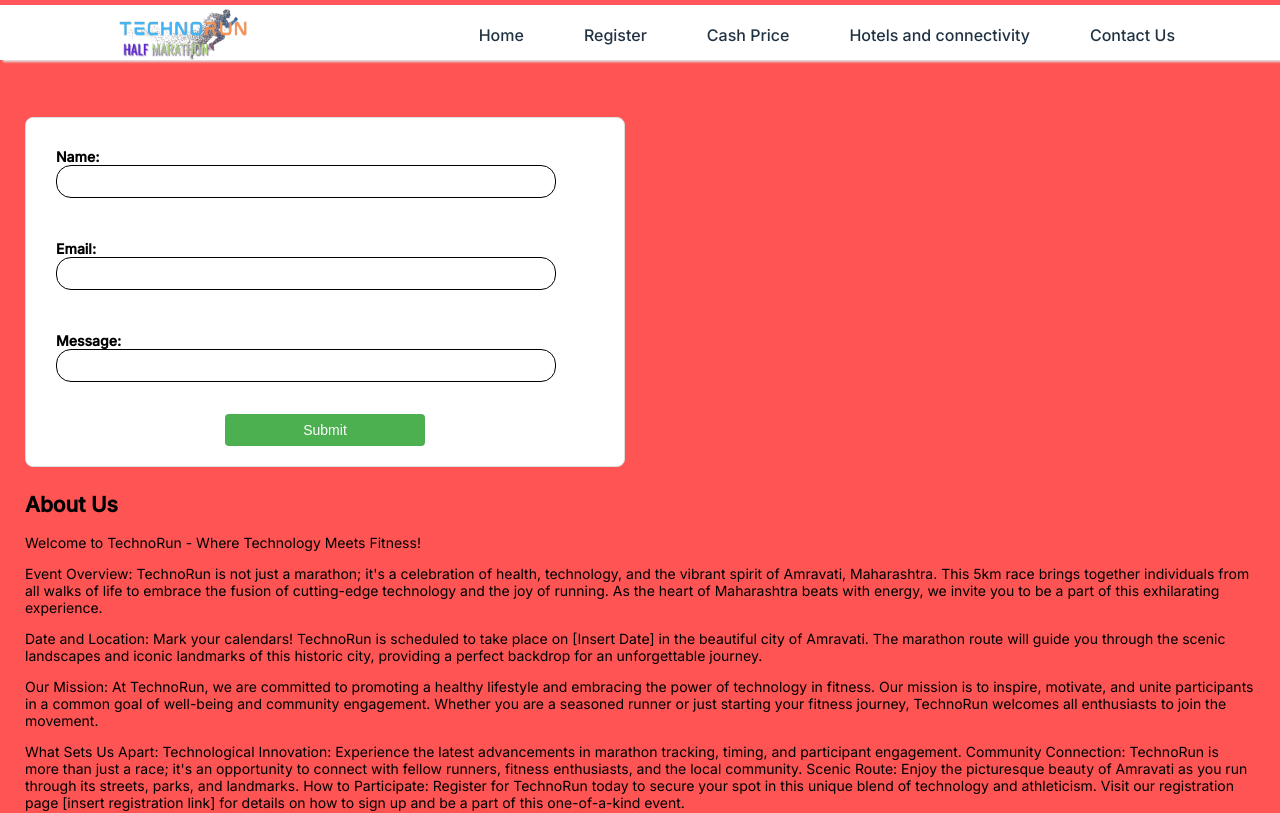
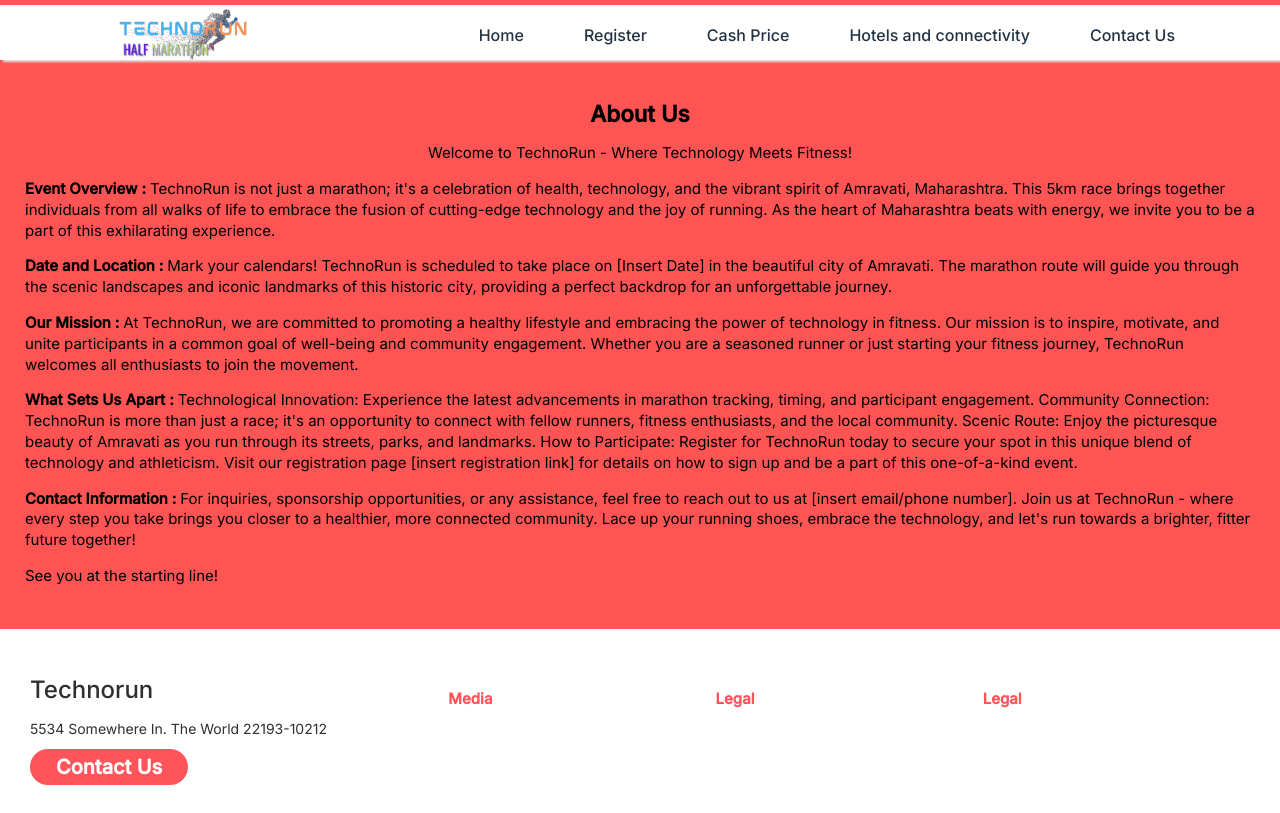
Before and after one commit to JanhaviAlekar/technorun, a React (Create React App) app: page /ContactUs in a window 1280 px wide. Shown: the top 813 px of the page. Built offline with nearby package versions, Linux system fonts and the light colour scheme.

Commit message:
ABOUT Us Css and links

```diff
--- a/src/App.css
+++ b/src/App.css
@@ -45,8 +45,7 @@ animation: gradbar 15s ease infinite;
 }
 
 .footer__logo {
-  font-weight: 400;
-  text-transform: lowercase;
+  font-weight: 500;
   font-size: 1.5rem;
 }
 
@@ -430,7 +429,6 @@ animation: gradbar 15s ease infinite;
   color:#fff !important;
  }
  .register-s{
-  padding-inline: 100px;
   padding-bottom: 35px;
   border-bottom: 2px solid #ff5454;
  }
@@ -460,18 +458,18 @@ animation: gradbar 15s ease infinite;
   border-radius: 35px;
   background :linear-gradient(-45deg, #EE7752,#EE7754, #ff545a, #ff545a);
  }
- .register-now-btn p{
-   color: #fff;
-   font-weight: bolder;
-   font-size:large
+ .reg-link{
+  cursor:pointer;
+  color: #fff  !important;
+  font-weight: bold !important;
+  font-size: 20px !important;
+  text-decoration: none !important;
  }
+
  @media (max-width:786px) {
   .register-section{
     flex-direction: column;
   }
-  .register-s{
-    margin-inline: 60px;
-   }
   .register-s h1,h3{
     padding-left: 20px;
    }
@@ -543,7 +541,14 @@ animation: gradbar 15s ease infinite;
   background-color: #45a049;
 }
 .about-us-section{
-  margin: 25px;
+  font-size: 15px;;
+  line-height: 1.3rem;
+  background-color: #ff5454;
+ padding: 25px;
+  text-align: left;
+}
+.about-us-s{
+ text-align: center;
 }
 
 /* Responsive Styles for Contact Form */
@@ -554,8 +559,10 @@ animation: gradbar 15s ease infinite;
   }
 }
  .ALL-Pages-height{
-  padding-top:100px ;
-  padding-inline: 20px;
+  padding-top:60px ;
   min-height: 70vh;
   text-align: center;
  }
+.bold-text{
+  font-weight: bold;
+}
--- a/src/App.jsx
+++ b/src/App.jsx
@@ -8,6 +8,7 @@ import ContactUs from './pages/ContactUs';
 import RegisterForm from './components/RegisterForm/RegisterForm'
 import HotelsAndConnectivity from './pages/HotelsAndConnectivity'
 import CashPrice from './pages/CashPrice'
+import PageNotFound from './pages/PageNotFound'
 
 function App() {
   return (
@@ -19,6 +20,7 @@ function App() {
       <Route path="/ContactUs" element={<ContactUs/>} />
       <Route path="/HotelsAndConnectivity" element={<HotelsAndConnectivity/>}/>
       <Route path="/cash-price" element={<CashPrice/>}/>
+      <Route path="*" element={<PageNotFound/>} />
     </Routes>
     <Footer/>
     </BrowserRouter>
--- a/src/components/Footer.jsx
+++ b/src/components/Footer.jsx
@@ -7,13 +7,9 @@ const Footer = () => {
 
         <div className="footer__addr">
           <h1 className="footer__logo">Technorun</h1>
-
-          <NavLink to="/ContactUs">Contact Us</NavLink>
-
           <address>
             5534 Somewhere In. The World 22193-10212<br/>
-
-            <a className="footer__btn" href="mailto:example@gmail.com">Email Us</a>
+            <NavLink to="/ContactUs" className="footer__btn reg-link" >Contact Us</NavLink>
           </address>
         </div>
 
@@ -66,10 +62,6 @@ const Footer = () => {
 
         <div className="legal">
           <p>&copy; 2023 Technorun. All rights reserved.</p>
-
-          <div className="legal__links">
-            <span>Made with <span className="heart">♥</span> remotely from Anywhere</span>
-          </div>
         </div>
       </footer>
         </>
--- a/src/components/Hero/Hero.jsx
+++ b/src/components/Hero/Hero.jsx
@@ -2,6 +2,7 @@ import React, { useState, useEffect } from "react";
 import styles from "./hero.module.css";
 import img1 from '../../assets/homepage.png';
 import img2 from '../../assets/mobile-image.png'; // Import your mobile image
+import { NavLink } from 'react-router-dom';
 
 const Hero = () => {
   const [isMobile, setIsMobile] = useState(false);
@@ -31,7 +32,7 @@ const Hero = () => {
           Embrace the Tech, Ignite Your Stride: Join Us at TechnoRun
           Where Every Step is a Celebration of Fitness and Innovation in the Heart of Amravati!
         </p>
-        <a >Contact Us</a>
+        <NavLink to="/register">Register Now</NavLink>
       </div>
     </>
   );
--- a/src/components/Hero/hero.module.css
+++ b/src/components/Hero/hero.module.css
@@ -37,7 +37,20 @@
    font-size: 18px;
    line-height: 22px;
  }
-
+ .hero-btn{
+  width: 180px;
+  height: 50px;
+  border: 0px;
+  border-radius: 35px;
+  background :linear-gradient(-45deg, #EE7752,#EE7754, #ff545a, #ff545a);
+  text-decoration: none;
+  color: #fff;
+  padding: 0px 15px;
+  display: inline-block;
+  margin-top: 15px;
+  font-weight:600;
+  text-transform: uppercase;
+ }
  .banner-text a {
    background: linear-gradient(-45deg, #EE7752,#EE7754, #ff545a, #ff545a);
 
--- a/src/pages/ContactUs.jsx
+++ b/src/pages/ContactUs.jsx
@@ -1,54 +1,35 @@
 import React from "react";
 const ContactUs = () => {
    return (
-      <div className="contact-us-container">
-         <h1>Contact Us</h1>
+      <div className="ALL-Pages-height">
 
-         {/* Contact Form */}
-         <form className="contact-form">
-
-            <label>
-               Name:
-               <input type="text" name="name" />
-            </label>
-            <br />
-            <label>
-               Email:
-               <input type="email" name="email" />
-            </label>
-            <br />
-            <label>
-               Message:
-               <input type="email" name="email" />
-            </label>
-            <br />
-            <button type="submit">Submit</button>
-         </form>
-
-
-         {/* About Us Section */}
          <div className="about-us-section">
+         <div className="about-us-s">
             <h2>About Us</h2>
             <p>
                Welcome to TechnoRun - Where Technology Meets Fitness!
             </p>
+            </div>
+
             <p>
-               Event Overview:
+               <span className="bold-text"> Event Overview  :  </span>
                TechnoRun is not just a marathon; it's a celebration of health, technology, and the vibrant spirit of Amravati, Maharashtra. This 5km race brings together individuals from all walks of life to embrace the fusion of cutting-edge technology and the joy of running. As the heart of Maharashtra beats with energy, we invite you to be a part of this exhilarating experience.
             </p>
             <p>
-               Date and Location:
+            <span className="bold-text"> Date and Location : </span>
+
                Mark your calendars! TechnoRun is scheduled to take place on [Insert Date] in the beautiful city of Amravati. The marathon route will guide you through the scenic landscapes and iconic landmarks of this historic city, providing a perfect backdrop for an unforgettable journey.
             </p>
 
                <p>
-               Our Mission:
+               <span className="bold-text"> Our Mission : </span>
+
                At TechnoRun, we are committed to promoting a healthy lifestyle and embracing the power of technology in fitness. Our mission is to inspire, motivate, and unite participants in a common goal of well-being and community engagement. Whether you are a seasoned runner or just starting your fitness journey, TechnoRun welcomes all enthusiasts to join the movement.
                </p>
                <p>
 
+               <span className="bold-text"> What Sets Us Apart : </span>
 
-               What Sets Us Apart:
 
                Technological Innovation: Experience the latest advancements in marathon tracking, timing, and participant engagement.
                Community Connection: TechnoRun is more than just a race; it's an opportunity to connect with fellow runners, fitness enthusiasts, and the local community.
@@ -57,8 +38,8 @@ const ContactUs = () => {
                Register for TechnoRun today to secure your spot in this unique blend of technology and athleticism. Visit our registration page [insert registration link] for details on how to sign up and be a part of this one-of-a-kind event.
                </p>
                <p>
+               <span className="bold-text">Contact Information : </span>
 
-               Contact Information:
                For inquiries, sponsorship opportunities, or any assistance, feel free to reach out to us at [insert email/phone number].
 
                Join us at TechnoRun - where every step you take brings you closer to a healthier, more connected community. Lace up your running shoes, embrace the technology, and let's run towards a brighter, fitter future together!
@@ -69,7 +50,18 @@ const ContactUs = () => {
 
                </p>
 
+
+         {/* <p>
+         <div className="about-us-s">
+          <h3> Contact Us</h3>
          </div>
+We're here to assist you! If you have any questions or need assistance, please feel free to reach out to us.
+
+You can also email us. Click here to reveal email address https://veilmail.io/e/FkKh7o
+
+We use VeilMail.io to protect your email address from spam.
+</p> */}
+</div>
       </div>
    );
 };
--- a/src/pages/Home.jsx
+++ b/src/pages/Home.jsx
@@ -4,7 +4,7 @@ import { HotelsCard } from "../components/HotelsCard";
 import Hero from "../components/Hero/Hero";
 import CountdownTimer from '../components/count/FlipCountdown'
 import img1 from "../assets/homepage.png"
-
+import { NavLink } from 'react-router-dom';
 const Home = () => {
     const THREE_DAYS_IN_MS = 3 * 24 * 60 * 60 * 1000;
     const NOW_IN_MS = new Date().getTime();
@@ -18,7 +18,11 @@ const Home = () => {
         <div className="register-section">
       <div className="register">
         <h3 className="register-text">Register here</h3>
-        <button className="register-now-btn"><p>REGISTER NOW</p></button>
+        <NavLink to="/register" className="reg-link">
+        <button className="register-now-btn">
+    <p className="reg-link">Register Now</p>
+</button>
+</NavLink>
       </div>
       <div className="time-left">
       <h3 className="register-text" >Register here</h3>
@@ -27,8 +31,7 @@ const Home = () => {
     </div>
     </div>
     <div className="sponsers-section">
-        <img className="sponsers-section-img" src={img1} />
-        <div className="sponsers-all"> <AllSponsers/></div>
+        <img className="sponsers-section-img" src={img1} alt="image" />
     </div>
     </>   );
 
--- /dev/null
+++ b/src/pages/PageNotFound.jsx
@@ -0,0 +1,9 @@
+import React from "react";
+const PageNotFound = () =>{
+ return (
+    <div className="ALL-Pages-height">
+    <h1>OOPS!! PAGE DOES NOT EXIST</h1>
+    </div>
+ );
+}
+export default PageNotFound;
```
Also changed, not shown: 1 other file (tests, documents, lock files or other folders).
